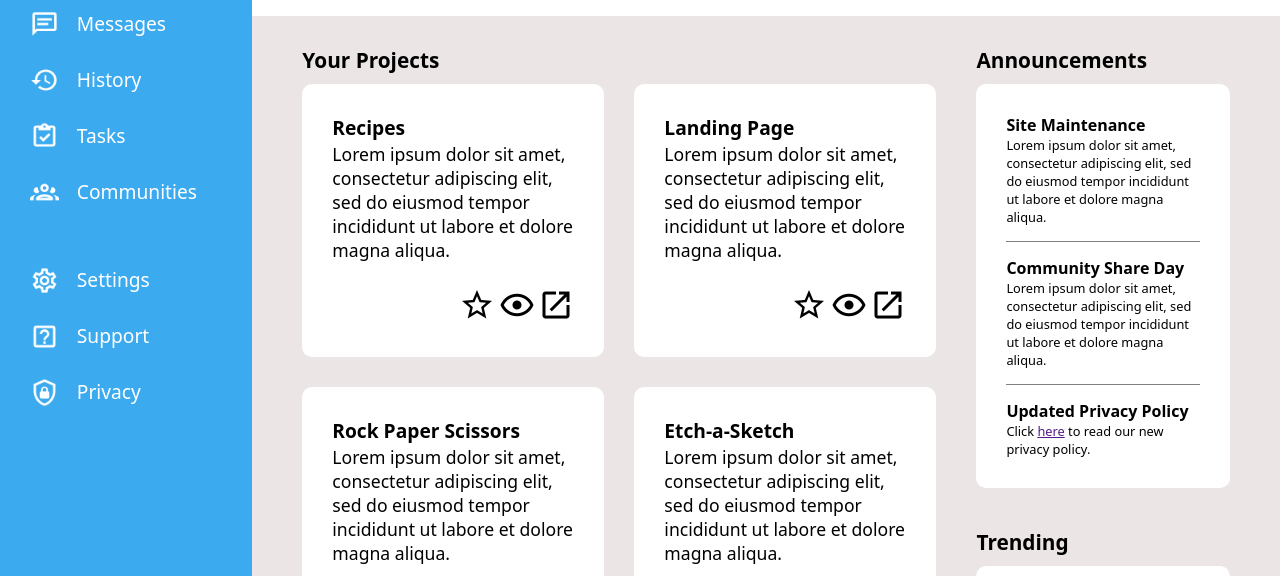
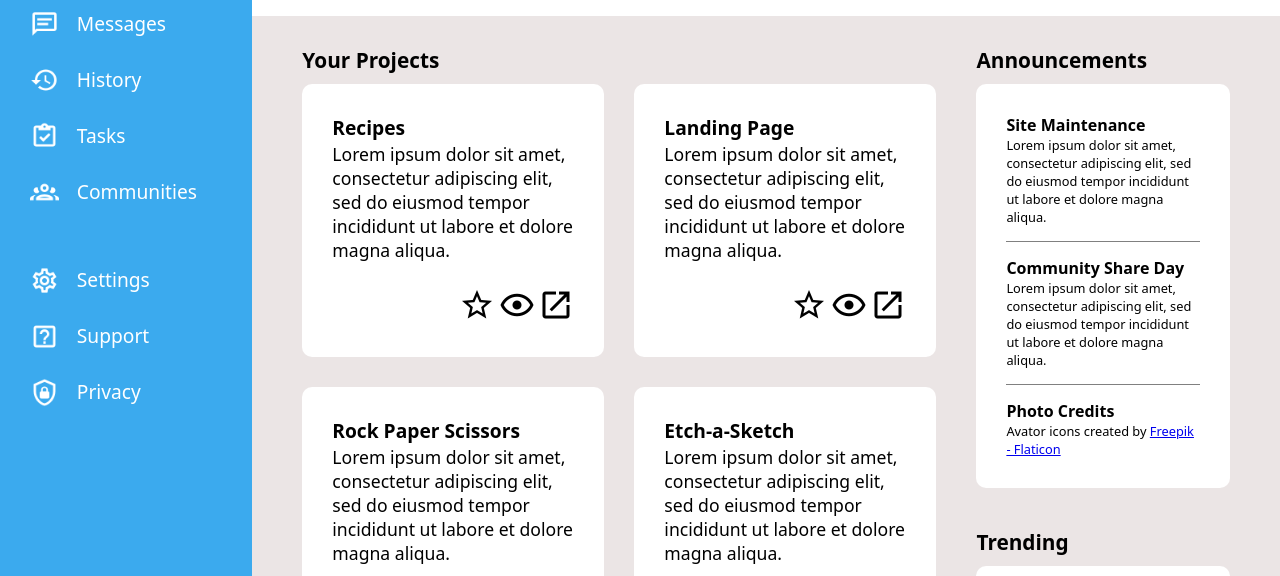
Before and after one commit to crzhang94/admin-dashboard, a plain HTML site: page index.html in a window 1280 px wide. Shown: the part 230-806 px from the top of the page. Drawn offline with Linux system fonts and the light colour scheme.

Commit message:
Add photo credits

```diff
--- a/index.html
+++ b/index.html
@@ -135,9 +135,9 @@
                     <h2>Community Share Day</h2>
                     <p>Lorem ipsum dolor sit amet, consectetur adipiscing elit, sed do eiusmod tempor incididunt ut labore et dolore magna aliqua.</p>
                 </div>
-                <div class="privacy-policy">
-                    <h2>Updated Privacy Policy</h2>
-                    <p>Click <a href="">here</a> to read our new privacy policy.</p>
+                <div class="photo-credits">
+                    <h2>Photo Credits</h2>
+                    <p>Avator icons created by <a href="https://www.flaticon.com/search?word=animals">Freepik - Flaticon</a></p>
                 </div>
             </div>
         </div>
```
